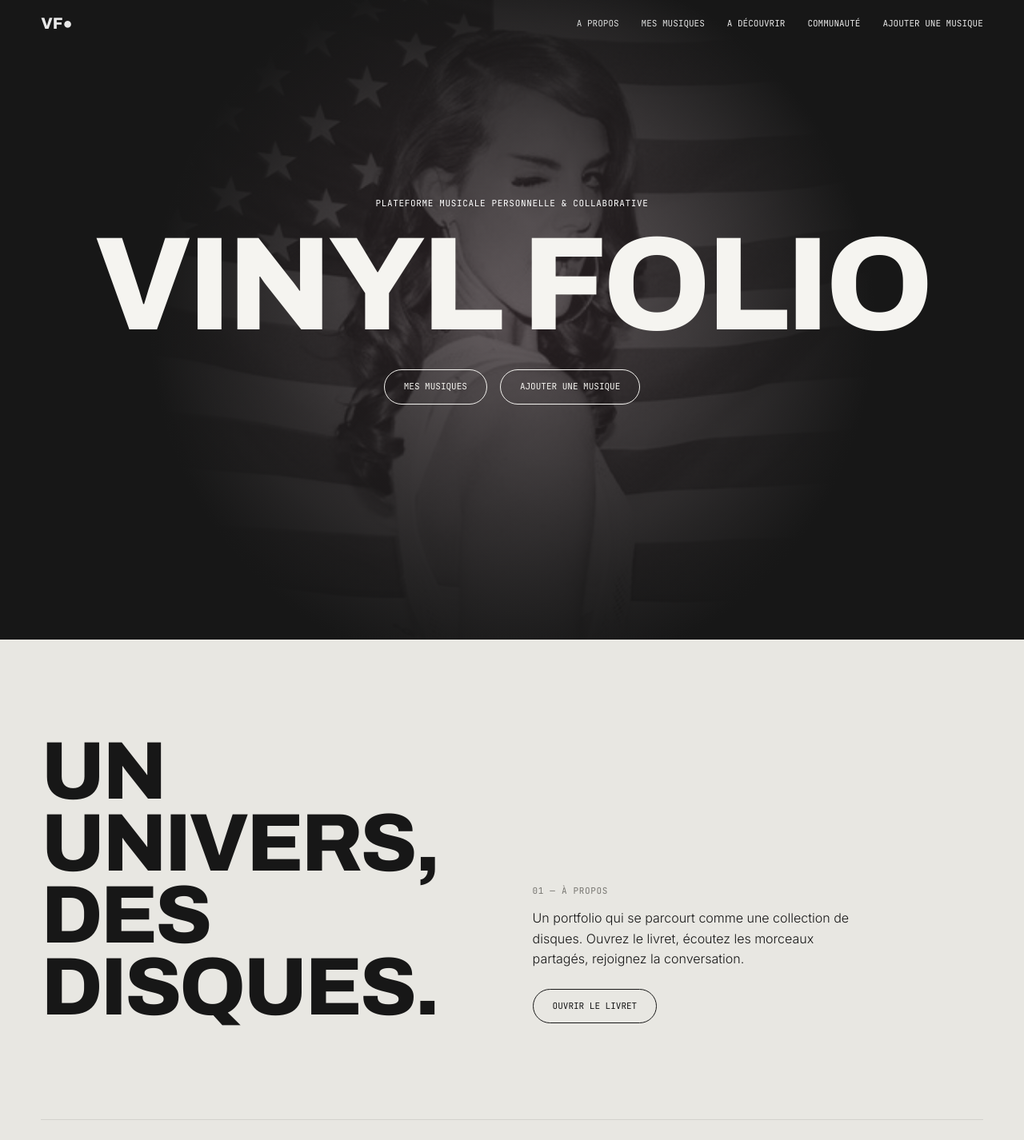
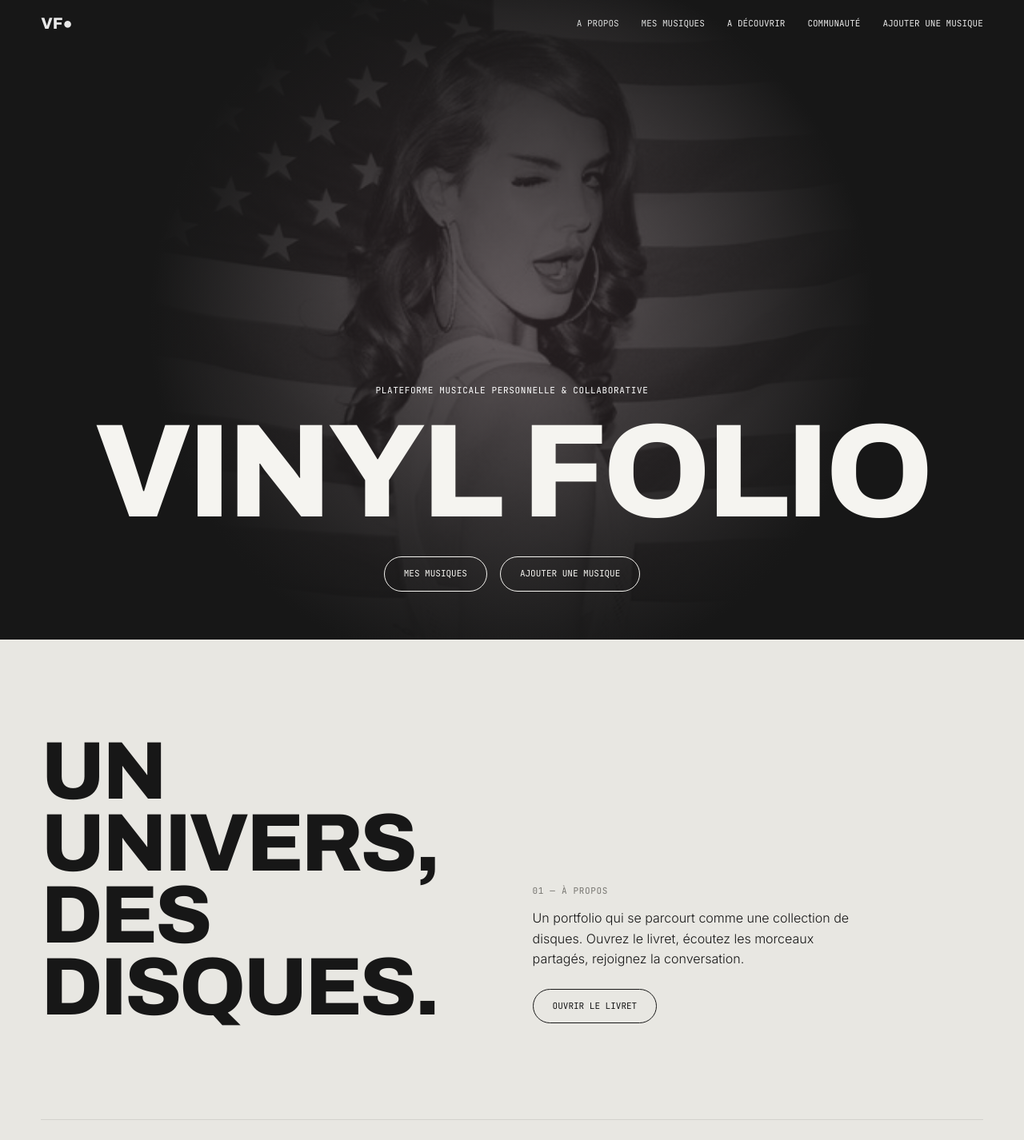
Before and after one commit to mfrgt4/vinyl-folio, a React (Vite) app: page / in a window 1280 px wide. Shown: the top 1426 px of the page at 80% size. Built offline with nearby package versions, Linux system fonts and the light colour scheme.

Commit message:
Update Home.tsx

```diff
--- a/src/pages/Home.tsx
+++ b/src/pages/Home.tsx
@@ -3,14 +3,17 @@ import { Link } from 'react-router-dom'
 export default function Home() {
   const { scrollY } = useScroll(); const y = useTransform(scrollY, [0, 600], [0, 120]); const s = useTransform(scrollY, [0, 600], [1, 1.15])
   return (<div className="page">
-    <section className="hero">
+    <section className="hero" style={{justifyContent:'flex-end', paddingBottom:60}}>
       {/* IMAGE DE FOND */}
       <motion.div style={{position:'absolute',inset:0,y,scale:s,backgroundImage:"url('/images/hero.jpg')",backgroundSize:'cover',backgroundPosition:'center'}}/>
       {/* FILTRE SOMBRE + ROSE PAR-DESSUS */}
       <div style={{position:'absolute',inset:0,background:'linear-gradient(to bottom, rgba(23,23,23,.55), rgba(23,23,23,.75)), radial-gradient(circle at 50% 50%, #ED9DB544, #171717 60%)'}}/>
-      <p className="mono" style={{color:'#fff',marginBottom:20}}>Plateforme musicale personnelle & collaborative</p>
-      <h1 aria-label="Vinyl Folio">{'VINYL FOLIO'.split('').map((c,i)=><motion.span key={i} style={{display:'inline-block',whiteSpace:'pre'}} initial={{y:'110%',opacity:0}} animate={{y:0,opacity:1}} transition={{delay:.4+i*.04,duration:.8,ease:[.2,.8,.2,1]}}>{c}</motion.span>)}</h1>
-      <div style={{display:'flex',gap:16,marginTop:32,marginBottom:48}}><Link className="btn" to="/mes-musiques">Mes Musiques</Link><Link className="btn" to="/ajouter">Ajouter une musique</Link></div>
+      {/* TEXTES EN BAS */}
+      <div style={{position:'relative', display:'flex', flexDirection:'column', alignItems:'center'}}>
+        <p className="mono" style={{color:'#fff',marginBottom:20}}>Plateforme musicale personnelle & collaborative</p>
+        <h1 aria-label="Vinyl Folio">{'VINYL FOLIO'.split('').map((c,i)=><motion.span key={i} style={{display:'inline-block',whiteSpace:'pre'}} initial={{y:'110%',opacity:0}} animate={{y:0,opacity:1}} transition={{delay:.4+i*.04,duration:.8,ease:[.2,.8,.2,1]}}>{c}</motion.span>)}</h1>
+        <div style={{display:'flex',gap:16,marginTop:32}}><Link className="btn" to="/mes-musiques">Mes Musiques</Link><Link className="btn" to="/ajouter">Ajouter une musique</Link></div>
+      </div>
     </section>
     <section className="split" style={{padding:'120px 0'}}>
       <motion.h2 initial={{opacity:0,x:-60}} whileInView={{opacity:1,x:0}} viewport={{once:true}} transition={{duration:.9}}>Un univers,<br/>des disques.</motion.h2>
@@ -18,7 +21,7 @@ export default function Home() {
         <p className="mono">01 — À propos</p><p style={{maxWidth:420,margin:'12px 0 24px'}}>Un portfolio qui se parcourt comme une collection de disques. Ouvrez le livret, écoutez les morceaux partagés, rejoignez la conversation.</p><Link className="btn" to="/a-propos">Ouvrir le livret</Link>
       </motion.div>
     </section>
-    <div className="marquee" aria-hidden><div>{Array(8).fill('【entity-Figma¦canonical_name=Figma】 — Three.js — Vinyle — Swiss Design — Label — ').join('')}</div></div>
+    <div className="marquee" aria-hidden><div>{Array(8).fill('Figma — Three.js — Vinyle — Swiss Design — Label — ').join('')}</div></div>
     <section style={{background:'var(--ink)',color:'var(--paper)',margin:'80px -4vw -60px',padding:'100px 4vw'}}>
       <motion.h2 initial={{opacity:0,y:80}} whileInView={{opacity:1,y:0}} viewport={{once:true}} transition={{duration:1}}>Parlons.</motion.h2>
       <p className="mono" style={{marginTop:24}}>contact@exemple.fr</p>
```
